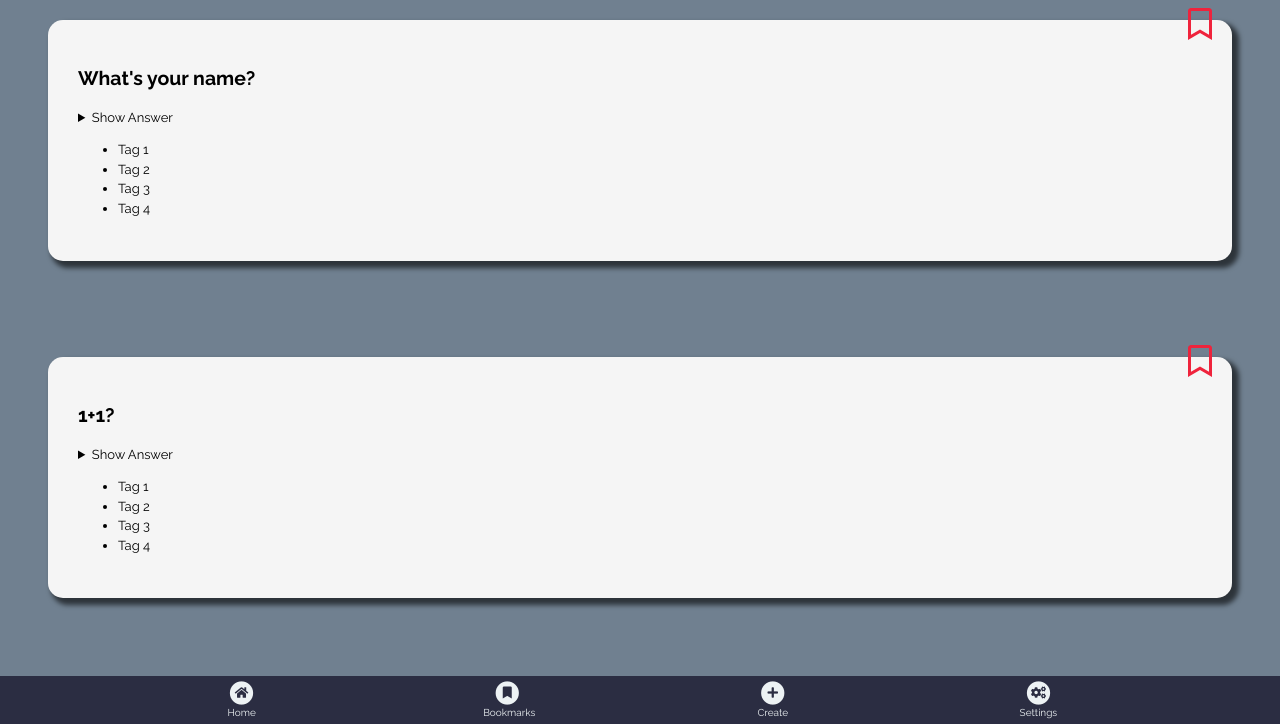
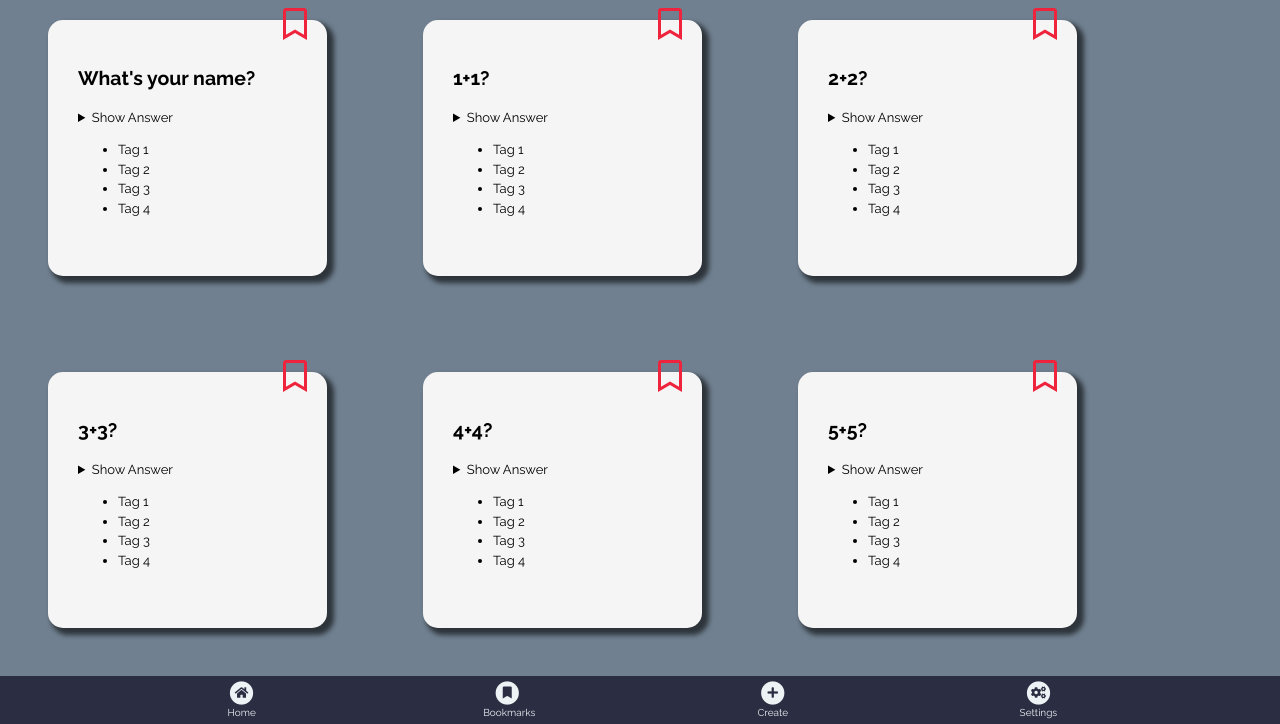
Before and after one commit to mndys/quiz-app, a website: page index.html in a window 1280 px wide. Shown: the part 76-800 px from the top of the page. Drawn offline with Linux system fonts and the light colour scheme.

Commit message:
BEM correction

```diff
--- a/styles/components/_app-grid.css
+++ b/styles/components/_app-grid.css
@@ -1,7 +1,6 @@
 .app-grid {
   display: grid;
-  grid-template-columns: 1fr;
-  grid-template-rows: 1fr 1fr 1fr;
+  grid-template-columns: repeat(auto-fit, 375px);
   overflow-y: scroll;
   background-color: slategray;
 }
```
